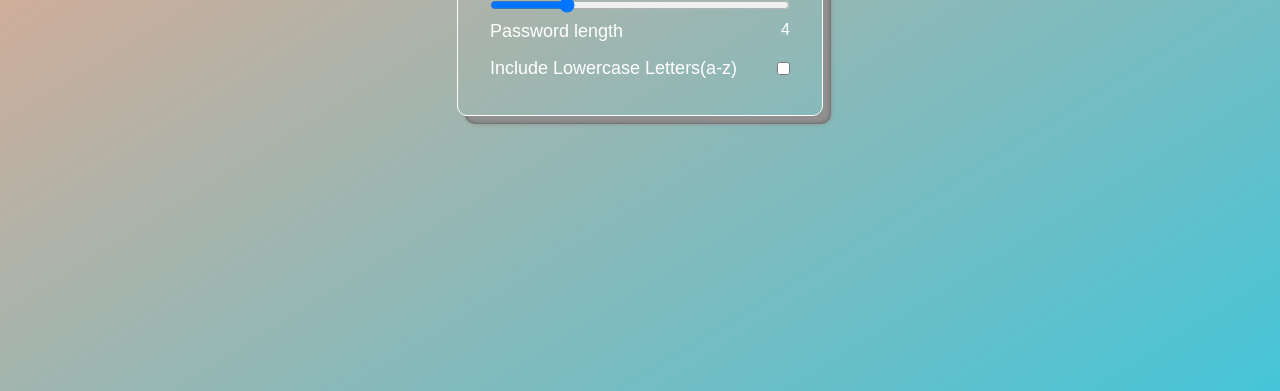
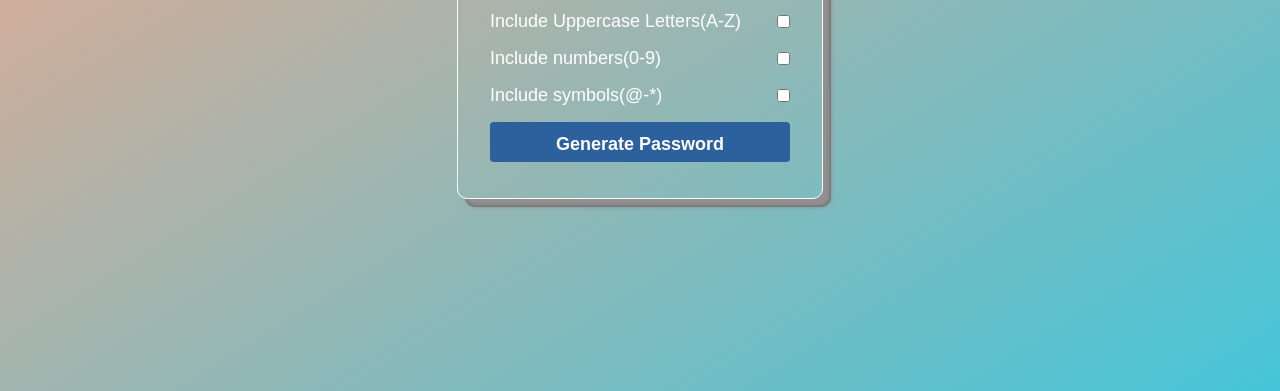
Before and after one commit to muheirwegillian/password-generator, a plain HTML site: page index.html in a window 1280 px wide. Shown: the part 409-800 px from the top of the page. Drawn offline with Linux system fonts and the light colour scheme.

Commit message:
l added the input boxes

```diff
--- a/index.html
+++ b/index.html
@@ -11,15 +11,15 @@
 <div class="container">
     <h1>Password Generator</h1>
     <div class="inputBox">
-        <input type="text" class="passBox" disabled>
+        <input type="text" class="passBox"  id="passBox"disabled>
 
     </div>
 
-    <input type="range" min="1" max="30" value="8">
+    <input type="range" min="1" max="30" value="8" id="inputSlider">
 
     <div class="row">
         <p>Password length</p>
-        <span>4</span>
+        <span id="sliderValue">4</span>
     </div>
 
     <div class="row">
@@ -27,12 +27,27 @@
         <input type="checkbox" name="lowercase"id="lowercase">
     </div>
 
+    <div class="row">
+        <label for="uppercase">Include Uppercase Letters(A-Z)</label>
+        <input type="checkbox" name="uppercase"id="uppercase">
+    </div>
 
+
+    <div class="row">
+        <label for="numbers">Include numbers(0-9)</label>
+        <input type="checkbox" name="numbers"id="numbers">
+    </div>
+
+
+    <div class="row">
+        <label for="symbols">Include symbols(@-*)</label>
+        <input type="checkbox" name="symbols"id="symbols">
+    </div>
+
+    <button type="button" class="genBtn" id="genBtn">Generate Password</button>
 
 </div>
 
-
-
-
+<script scr="script.js"></script>
 </body>
 </html>
--- a/script.js
+++ b/script.js
@@ -0,0 +1,2 @@
+let inputSlider = document .getElementById("inputSlider")
+let sliderValue = document.getElementById("sliderValue")
--- a/style.css
+++ b/style.css
@@ -52,4 +52,26 @@ flex-basis: 100%;
 font-size: 18px;
 }
 
-.row input [ type= "checkbox";]
+.row input [ type= "checkbox"]
+{
+    width: 20px;
+    height: 20px;
+}
+
+.genBtn {
+    height: 40px;
+    border-radius: 4px;
+    border: none;
+    outline: none;
+    background:#2c619e;
+    padding: 12px 24px;
+    color: white;
+    font-size: 18px;
+    margin-block: 8px;
+    font-weight: 600;
+    cursor: pointer;
+}
+
+.genBtn:hover{
+    background-color: #0066ff;
+}
```
